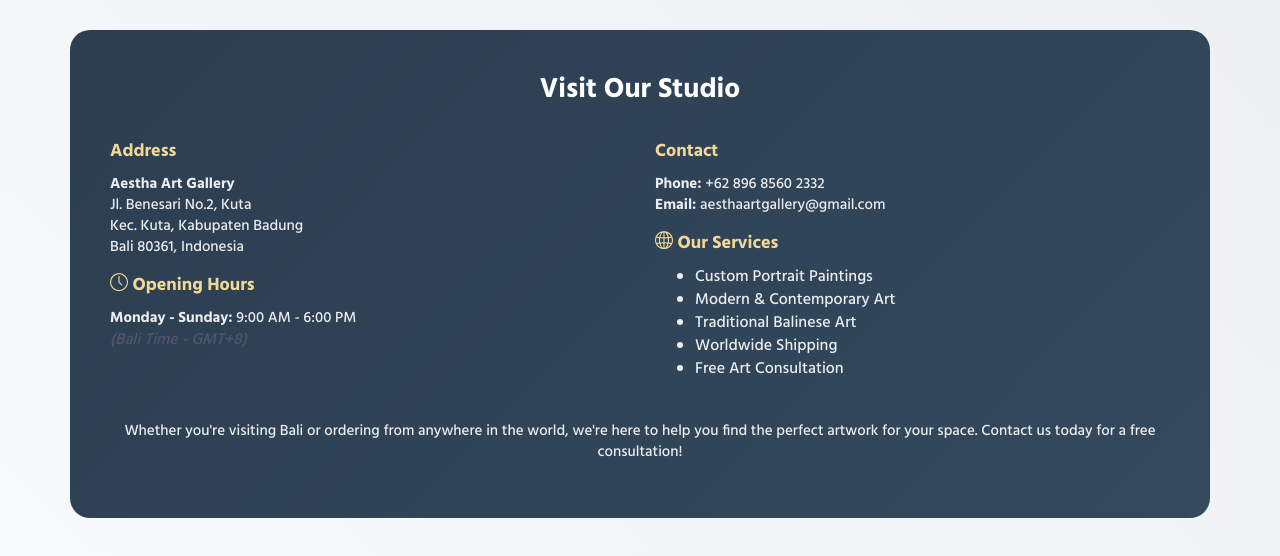
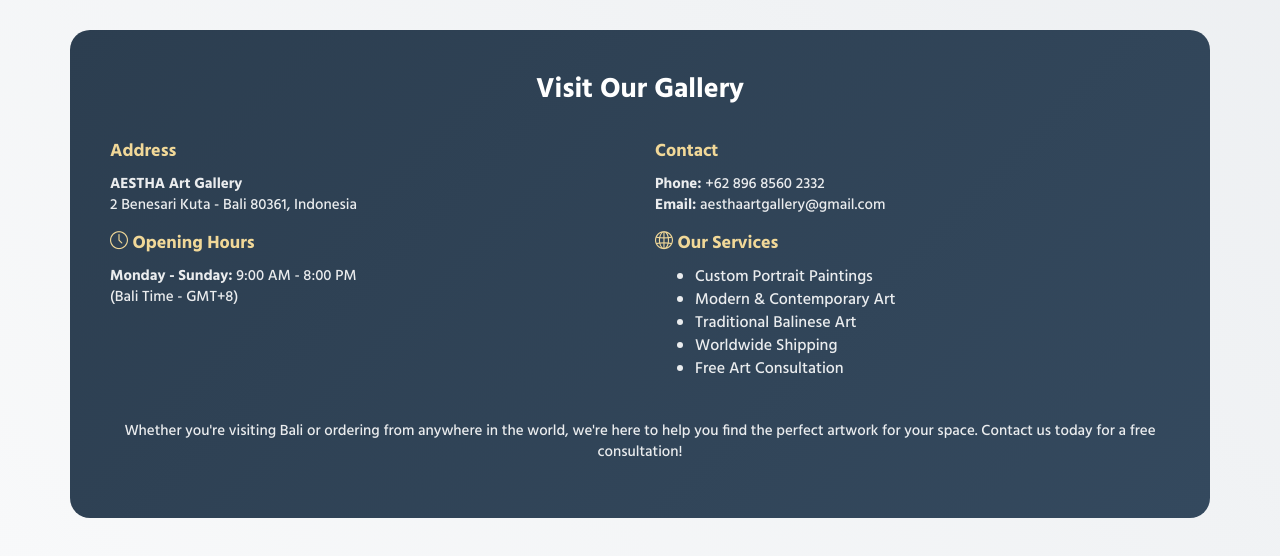
Before and after one commit to aesthaartgallery/aesthaartgallery.github.io, a plain HTML site: page about-us/index.html in a window 1280 px wide. Shown: the part 1085-1641 px from the top of the page. Drawn offline with Linux system fonts and the light colour scheme.

Commit message:
feat: update

```diff
--- a/about-us/index.html
+++ b/about-us/index.html
@@ -5,7 +5,8 @@
     <meta http-equiv="X-UA-Compatible" content="IE=edge" />
     <meta name="viewport" content="width=device-width, initial-scale=1" />
     <title>
-      About Aestha Art Gallery | Premium Art Studio in Kuta, Bali | Custom Paintings & Modern Art
+      About Aestha Art Gallery | Premium Art Studio in Kuta, Bali | Custom
+      Paintings & Modern Art
     </title>
     <meta
       name="description"
@@ -77,7 +78,11 @@
       type="text/css"
     />
     <link href="../css/layout.min.css" rel="stylesheet" type="text/css" />
-    <link href="../css/custom-improvements.css" rel="stylesheet" type="text/css" />
+    <link
+      href="../css/custom-improvements.css"
+      rel="stylesheet"
+      type="text/css"
+    />
 
     <!-- JS to enable classes -->
     <script>
@@ -195,7 +200,8 @@
           <div class="col-sm-12 text-center">
             <h1>About Aestha Art Gallery</h1>
             <p class="lead">
-              Where creativity and craftsmanship unite to create extraordinary artwork in the heart of Kuta, Bali.
+              Where creativity and craftsmanship unite to create extraordinary
+              artwork in the heart of Kuta, Bali.
             </p>
           </div>
         </div>
@@ -210,24 +216,29 @@
             <div class="feature-box">
               <h3>Our Story</h3>
               <p>
-                <strong>Aestha Art Gallery</strong> is a premier art studio located in the heart of Kuta, Bali,
-                where creativity and craftsmanship unite to create extraordinary artwork. Established with a
-                passion for bringing beautiful, affordable art to homes and businesses worldwide, we have
-                become a trusted destination for art enthusiasts and collectors.
+                <strong>Aestha Art Gallery</strong> is a premier art studio
+                located in the heart of Kuta, Bali, where creativity and
+                craftsmanship unite to create extraordinary artwork. Established
+                with a passion for bringing beautiful, affordable art to homes
+                and businesses worldwide, we have become a trusted destination
+                for art enthusiasts and collectors.
               </p>
               <p>
-                Our talented team of local Balinese artists combines traditional techniques with contemporary
-                styles to create unique pieces that capture the essence of Indonesian culture while appealing
-                to modern aesthetics.
+                Our talented team of local Balinese artists combines traditional
+                techniques with contemporary styles to create unique pieces that
+                capture the essence of Indonesian culture while appealing to
+                modern aesthetics.
               </p>
             </div>
 
             <div class="feature-box">
               <h3>Our Mission</h3>
               <p>
-                We believe that exceptional art should be accessible to everyone. Our mission is to provide
-                high-quality, handcrafted paintings at affordable prices, whether you're looking for
-                ready-made masterpieces or custom artwork tailored to your specific vision.
+                We believe that exceptional art should be accessible to
+                everyone. Our mission is to provide high-quality, handcrafted
+                paintings at affordable prices, whether you're looking for
+                ready-made masterpieces or custom artwork tailored to your
+                specific vision.
               </p>
             </div>
           </div>
@@ -236,11 +247,26 @@
             <div class="feature-box">
               <h3>What We Offer</h3>
               <ul>
-                <li><strong>Custom Portrait Paintings</strong> - Transform your favorite photos into stunning hand-painted artwork</li>
-                <li><strong>Modern & Contemporary Art</strong> - Original pieces that complement any interior design</li>
-                <li><strong>Traditional Balinese Art</strong> - Authentic cultural artwork celebrating Indonesian heritage</li>
-                <li><strong>Commercial Art Solutions</strong> - Perfect for offices, cafés, restaurants, and hotels</li>
-                <li><strong>Worldwide Shipping</strong> - Safe and secure delivery to your doorstep anywhere in the world</li>
+                <li>
+                  <strong>Custom Portrait Paintings</strong> - Transform your
+                  favorite photos into stunning hand-painted artwork
+                </li>
+                <li>
+                  <strong>Modern & Contemporary Art</strong> - Original pieces
+                  that complement any interior design
+                </li>
+                <li>
+                  <strong>Traditional Balinese Art</strong> - Authentic cultural
+                  artwork celebrating Indonesian heritage
+                </li>
+                <li>
+                  <strong>Commercial Art Solutions</strong> - Perfect for
+                  offices, cafés, restaurants, and hotels
+                </li>
+                <li>
+                  <strong>Worldwide Shipping</strong> - Safe and secure delivery
+                  to your doorstep anywhere in the world
+                </li>
               </ul>
             </div>
 
@@ -249,7 +275,7 @@
                 class="img-responsive"
                 src="../img/logo-aestha-art-gallery-bali-kuta-dark.png"
                 alt="Aestha Art Gallery Logo"
-                style="max-width: 250px; margin: 0 auto;"
+                style="max-width: 250px; margin: 0 auto"
               />
             </div>
           </div>
@@ -258,27 +284,25 @@
         <div class="row">
           <div class="col-sm-12">
             <div class="visit-studio">
-              <h3>Visit Our Studio</h3>
+              <h3>Visit Our Gallery</h3>
               <div class="row">
                 <div class="col-sm-6">
                   <h4><i class="icon-location-pin"></i> Address</h4>
                   <p>
-                    <strong>Aestha Art Gallery</strong><br>
-                    Jl. Benesari No.2, Kuta<br>
-                    Kec. Kuta, Kabupaten Badung<br>
-                    Bali 80361, Indonesia
+                    <strong>AESTHA Art Gallery</strong><br />
+                    2 Benesari Kuta - Bali 80361, Indonesia
                   </p>
 
                   <h4><i class="icon-clock"></i> Opening Hours</h4>
                   <p>
-                    <strong>Monday - Sunday:</strong> 9:00 AM - 6:00 PM<br>
-                    <em>(Bali Time - GMT+8)</em>
+                    <strong>Monday - Sunday:</strong> 9:00 AM - 8:00 PM<br />
+                   (Bali Time - GMT+8)
                   </p>
                 </div>
                 <div class="col-sm-6">
                   <h4><i class="icon-phone"></i> Contact</h4>
                   <p>
-                    <strong>Phone:</strong> +62 896 8560 2332<br>
+                    <strong>Phone:</strong> +62 896 8560 2332<br />
                     <strong>Email:</strong> aesthaartgallery@gmail.com
                   </p>
 
@@ -294,8 +318,9 @@
               </div>
               <div class="text-center margin-t-30">
                 <p>
-                  Whether you're visiting Bali or ordering from anywhere in the world, we're here to help you
-                  find the perfect artwork for your space. Contact us today for a free consultation!
+                  Whether you're visiting Bali or ordering from anywhere in the
+                  world, we're here to help you find the perfect artwork for
+                  your space. Contact us today for a free consultation!
                 </p>
               </div>
             </div>
```
Also changed, not shown: contact-us/index.html (+9 -10 lines), social-media/index.html (+6 -8 lines).
